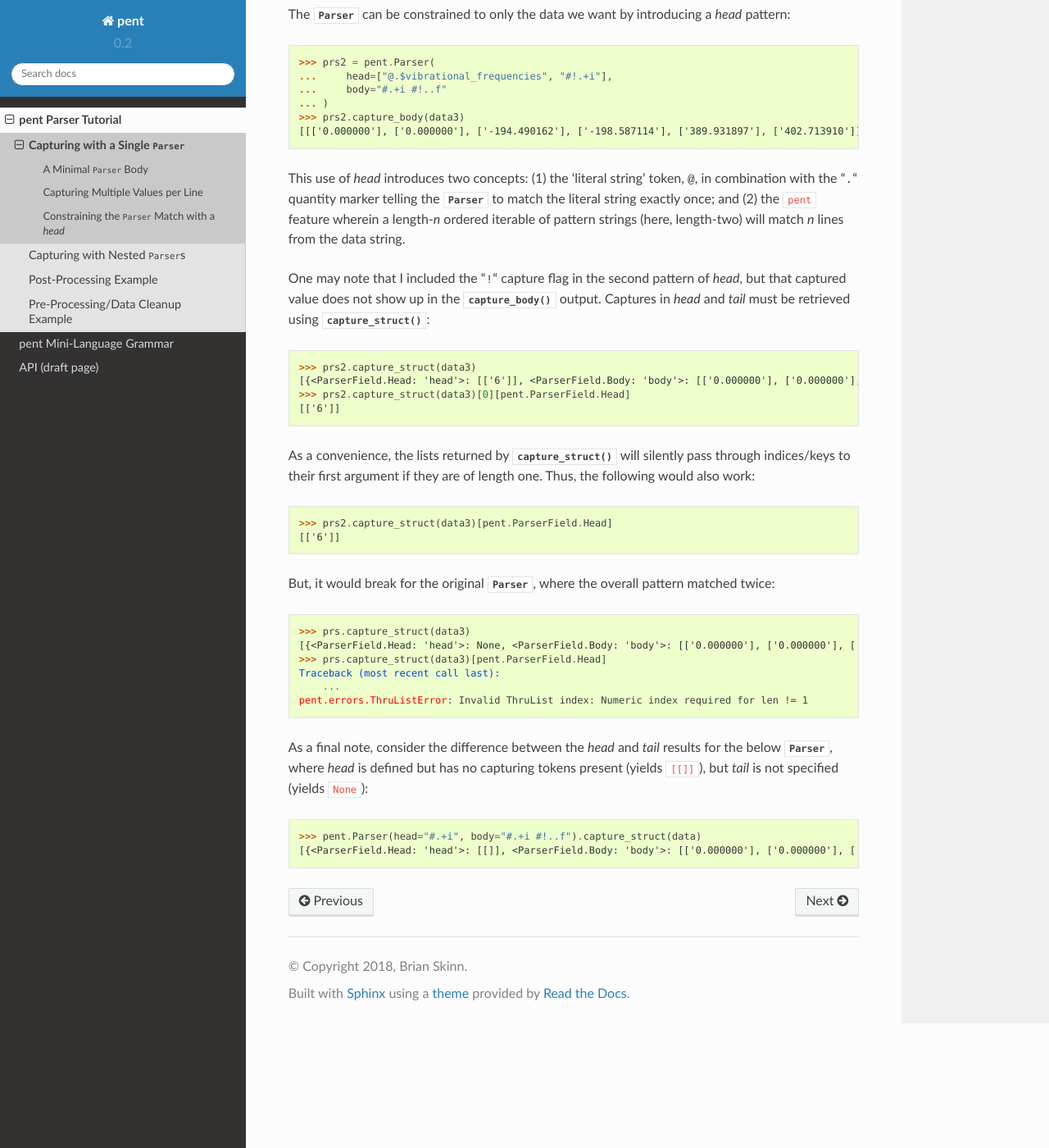
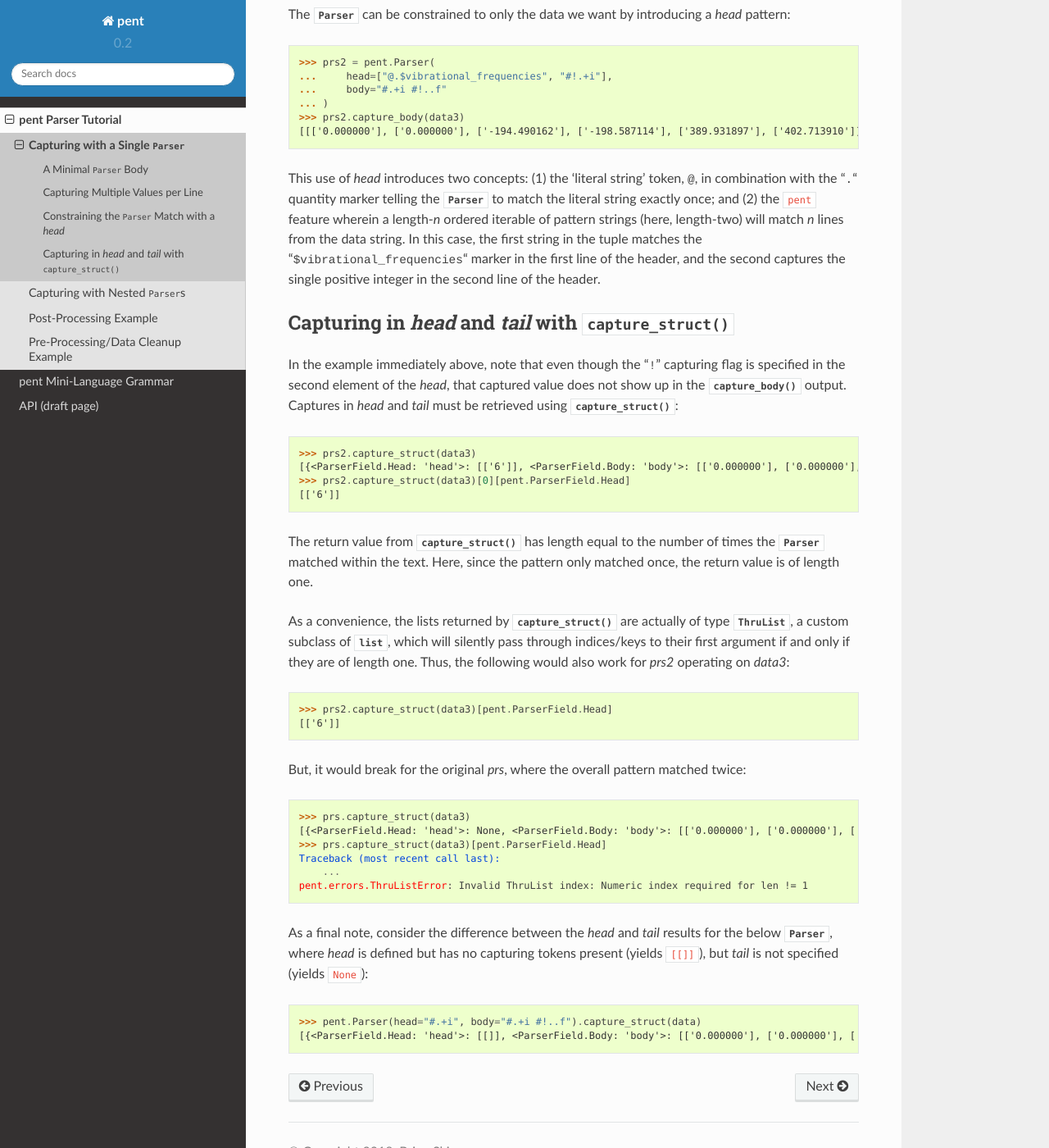
Before and after one commit to bskinn/pent, a Sphinx documentation site: the page built from doc/source/tutorial/single_parser.rst, in a window 1280 px wide and 1400 px high, scrolled down 2596 px. Shown: the whole window at 82% size. Built offline with Sphinx 7.4.7 and the Read the Docs theme 2.0.0, drawn with Linux system fonts in a browser that asks for light colours.

Commit message:
Complete rewrite of single-parser tutorial

```diff
--- a/doc/source/tutorial/single_parser.rst
+++ b/doc/source/tutorial/single_parser.rst
@@ -158,10 +158,18 @@ This use of `head` introduces two concepts: (1) the 'literal string' token, |cou
 in combination with the "\ |cour|\ .\ |/cour|\ " quantity marker telling the
 |Parser| to match the literal string exactly once; and (2) the ``pent``
 feature wherein a length-\ *n* ordered iterable of pattern strings
-(here, length-two) will match *n* lines from the data string.
+(here, length-two) will match *n* lines from the data string. In this case,
+the first string in the tuple matches the
+"\ |cour|\ $vibrational_frequencies\ |/cour|\ " marker in the first line of the header,
+and the second captures the single positive integer in the second line of the header.
 
-One may note that I included the "\ |cour|\ !\ |/cour|\ " capture flag in the
-second pattern of `head`, but that captured value does not show up in the
+
+Capturing in *head* and *tail* with :meth:`~pent.Parser.capture_struct`
+-----------------------------------------------------------------------
+
+In the example immediately above, note that even though the "\ |cour|\ !\ |/cour|\ "
+capturing flag is specified in the second element of the `head`,
+that captured value does not show up in the
 :meth:`~pent.Parser.capture_body` output.  Captures in `head` and `tail` must
 be retrieved using :meth:`~pent.Parser.capture_struct`:
 
@@ -172,17 +180,24 @@ be retrieved using :meth:`~pent.Parser.capture_struct`:
     >>> prs2.capture_struct(data3)[0][pent.ParserField.Head]
     [['6']]
 
+The return value from :meth:`~pent.Parser.capture_struct`
+has length equal to the number of times the |Parser| matched
+within the text. Here, since the pattern only matched once, the return
+value is of length one.
+
 As a convenience, the lists returned by :meth:`~pent.Parser.capture_struct`
-will silently pass through indices/keys to their first argument if they
-are of length one. Thus, the following would also work:
+are actually of type |ThruList|, a custom subclass of |list|,
+which will silently pass through indices/keys to their first argument
+if and only if they are of length one.
+Thus, the following would also work for `prs2` operating on `data3`:
 
 .. doctest:: orca_freqs
 
     >>> prs2.capture_struct(data3)[pent.ParserField.Head]
     [['6']]
 
-But, it would break for the original |Parser|, where the overall pattern matched
-twice:
+But, it would break for the original `prs`,
+where the overall pattern matched twice:
 
 .. doctest:: orca_freqs
 
```
